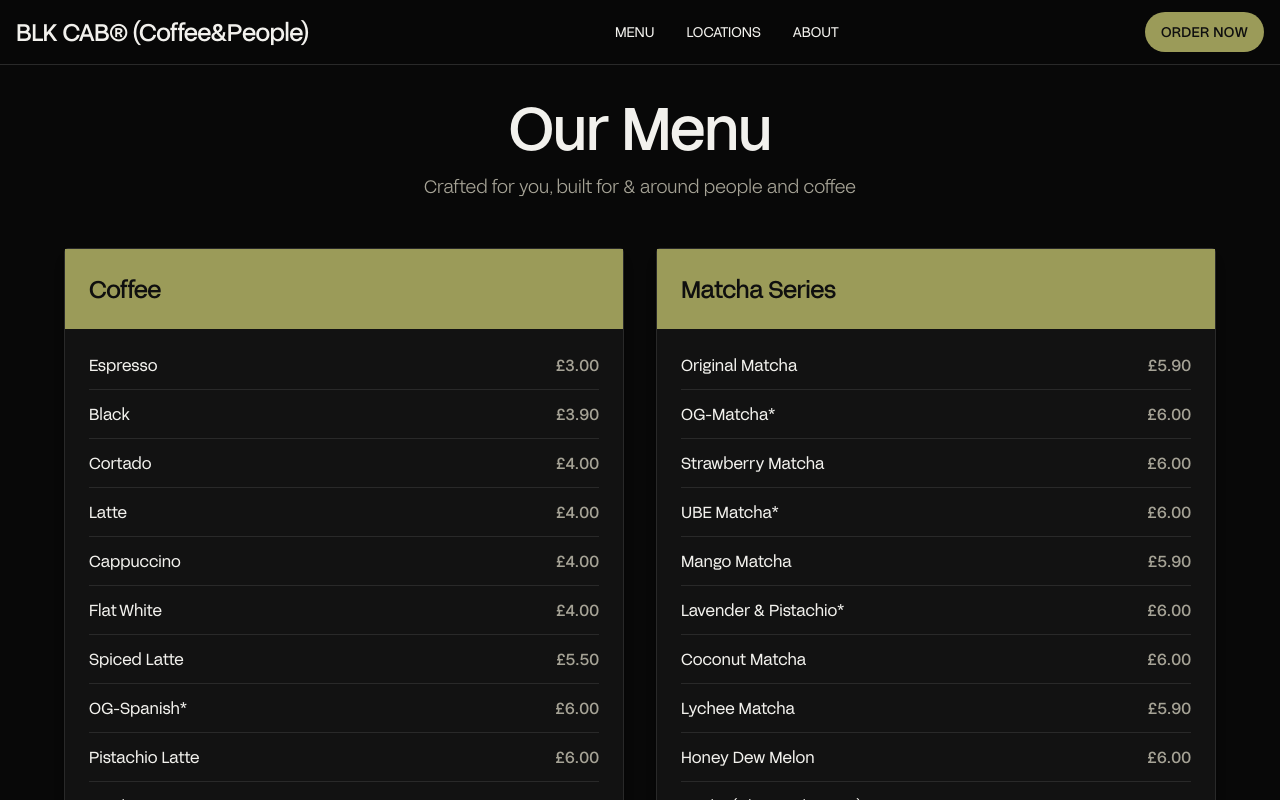
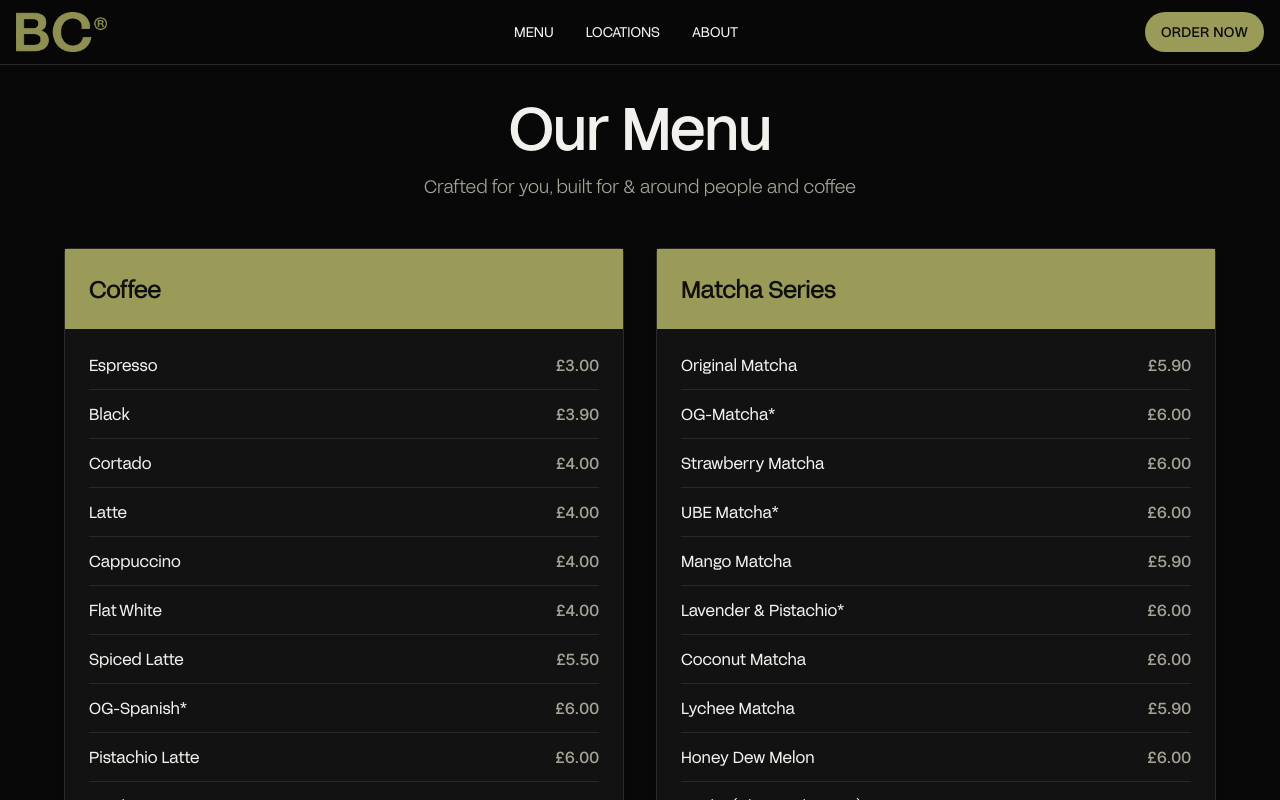
Before and after one commit to hxarahman/blkcab, a React (Vite) app: page /menu in a window 1280 px wide. Shown: the top 800 px of the page. Built offline with nearby package versions, Linux system fonts and the light colour scheme; the HTML template or start-up script is replaced by a standard one.

Commit message:
Changes
Co-authored-by: hxarahman <70065374+hxarahman@users.noreply.github.com>

```diff
--- a/src/components/Header.tsx
+++ b/src/components/Header.tsx
@@ -2,6 +2,7 @@ import { Link } from "react-router-dom";
 import { Button } from "./ui/button";
 import { Menu } from "lucide-react";
 import { useState } from "react";
+import blkcabLogo from "@/assets/blkcablogo.png";
 
 export const Header = () => {
   const [mobileMenuOpen, setMobileMenuOpen] = useState(false);
@@ -10,7 +11,7 @@ export const Header = () => {
     <header className="fixed top-0 w-full z-50 bg-background/80 backdrop-blur-md border-b border-border">
       <nav className="container mx-auto px-4 h-16 flex items-center justify-between">
         <Link to="/" className="flex items-center">
-          <span className="text-xl md:text-2xl font-bold tracking-tight">BLK CAB® (Coffee&People)</span>
+          <img src={blkcabLogo} alt="BLK CAB®" className="h-8 md:h-10 w-auto object-contain" />
         </Link>
 
         {/* Desktop Navigation */}
```
